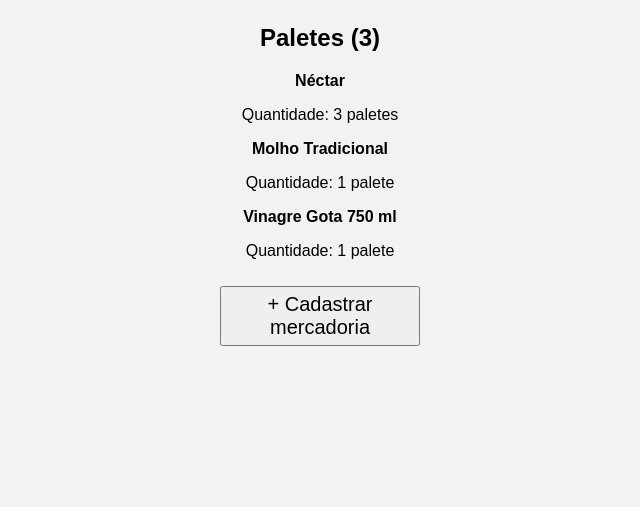
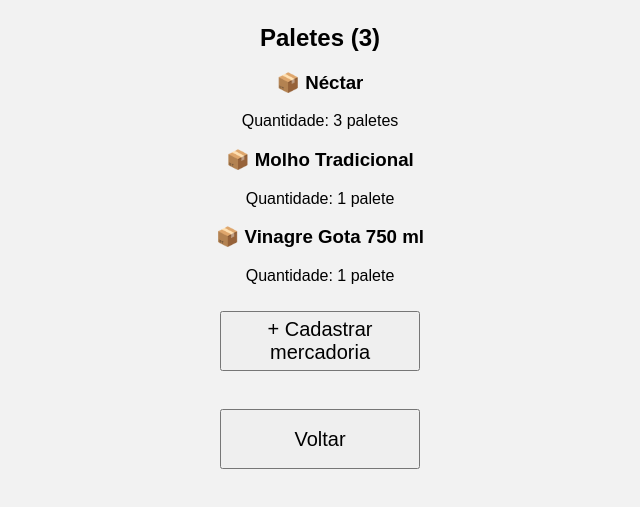
Before and after one commit to GabrielProject222/Falange-, a plain HTML site: page corredor1.html in a window 1280 px wide. Shown: the part 75-582 px from the top of the page, without its empty margins (320-960 px from the left). Drawn offline with Linux system fonts and the light colour scheme.

Commit message:
Update HTML structure and headings in corredor1.html

```diff
--- a/corredor1.html
+++ b/corredor1.html
@@ -1,10 +1,10 @@
 <!DOCTYPE html>
-<html>
+<html lang="pt-BR">
 <head>
+    <meta charset="UTF-8">
     <title>Corredor 1 - Falange</title>
     <link rel="stylesheet" href="style.css">
 </head>
-
 <body>
 
 <h1>Corredor 1</h1>
@@ -12,24 +12,27 @@
 <h2>Paletes (3)</h2>
 
 <div class="mercadoria">
-    <p><strong>Néctar</strong></p>
+    <h3>📦 Néctar</h3>
     <p>Quantidade: 3 paletes</p>
 </div>
 
 <div class="mercadoria">
-    <p><strong>Molho Tradicional</strong></p>
+    <h3>📦 Molho Tradicional</h3>
     <p>Quantidade: 1 palete</p>
 </div>
 
 <div class="mercadoria">
-    <p><strong>Vinagre Gota 750 ml</strong></p>
+    <h3>📦 Vinagre Gota 750 ml</h3>
     <p>Quantidade: 1 palete</p>
 </div>
 
 <button>+ Cadastrar mercadoria</button>
+
+<br><br>
+
+<a href="index.html">
+    <button>Voltar</button>
 </a>
-
-</div>
 
 </body>
 </html>
```
